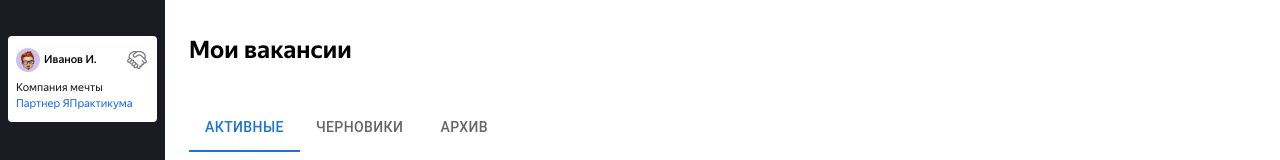
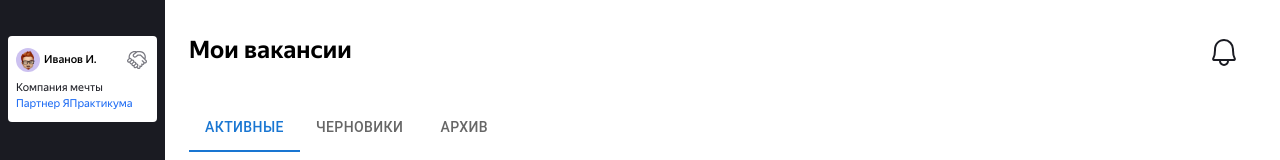
Before and after one commit to evilya2505/hakaton-tracker-team-13, a React (Create React App) app: page /vacancies in a window 1280 px wide. Shown: the top 160 px of the page. Built offline with nearby package versions, Linux system fonts and the light colour scheme.

Commit message:
add notifications bell template

```diff
--- a/src/components/main/index.module.css
+++ b/src/components/main/index.module.css
@@ -4,7 +4,6 @@
 }
 
 .pageElement {
-    margin-left: 189px;
-    margin-top: 36px;
+    margin: 36px 40px 0 189px;
     width: 100%;
 }
--- a/src/components/main/vacancies/index.module.css
+++ b/src/components/main/vacancies/index.module.css
@@ -10,3 +10,19 @@
   justify-content: center;
   align-items: center;
 }
+
+.titleContainer {
+  display: flex;
+  justify-content: space-between;
+}
+
+.notificationsButton {
+  background-image: url(../../../images/Bell.svg);
+  height: 32px;
+  width: 32px;
+  background-color: transparent;
+  background-repeat: no-repeat;
+  background-position: center;
+  border: none;
+  cursor: pointer;
+}
--- a/src/components/main/vacancies/index.tsx
+++ b/src/components/main/vacancies/index.tsx
@@ -3,6 +3,7 @@ import vacancies from "./index.module.css";
 import page from "../index.module.css";
 import { Tabs, Tab, Box } from "@mui/material";
 import VacanciesCard from "./vacancies-card";
+import BasicModal from "../../modal/modal";
 
 interface TabPanelProps {
   children?: React.ReactNode;
@@ -35,12 +36,29 @@ function a11yProps(index: number) {
 
 const Vacancies: React.FC<{}> = (): JSX.Element => {
   const [value, setValue] = useState(0);
+  const [isBellModalVisible, setIsBellModalVisible] = useState<boolean>(false);
+
+  function openModal() {
+    setIsBellModalVisible(true);
+  }
+
+  function closeModal() {
+    setIsBellModalVisible(false);
+  }
+
   const handleChange = (event: React.SyntheticEvent, newValue: number) => {
     setValue(newValue);
   };
   return (
     <div className={`${page.pageElement} ${vacancies.container}`}>
-      <h2 className={vacancies.title}>Мои вакансии</h2>
+      <div className={vacancies.titleContainer}>
+        <h2 className={vacancies.title}>Мои вакансии</h2>
+        <button
+          type="button"
+          className={vacancies.notificationsButton}
+          onClick={openModal}
+        ></button>
+      </div>
       <Box>
         <Tabs
           value={value}
@@ -68,6 +86,9 @@ const Vacancies: React.FC<{}> = (): JSX.Element => {
           <p>Нет ни одной вакансии в архиве</p>
         </div>
       </CustomTabPanel>
+      <BasicModal closePopup={closeModal} isVisible={isBellModalVisible}>
+        <div>Новые уведомления</div>
+      </BasicModal>
     </div>
   );
 };
```
Also changed, not shown: src/images/Bell.svg (added).
